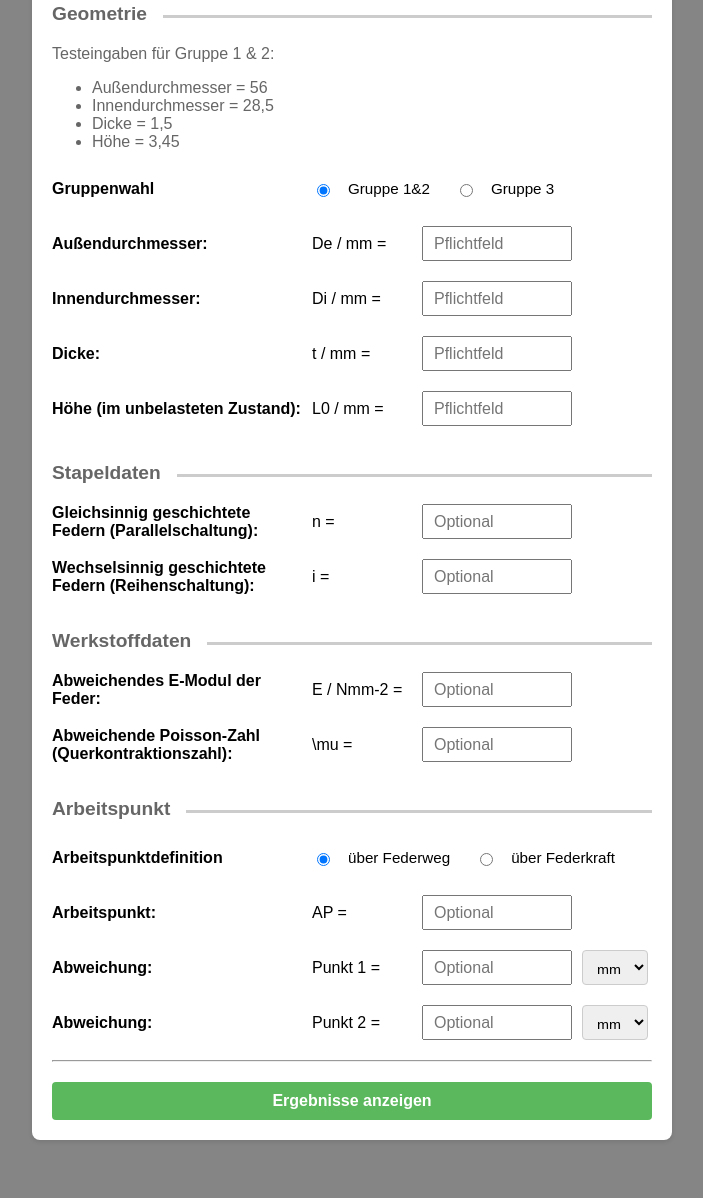
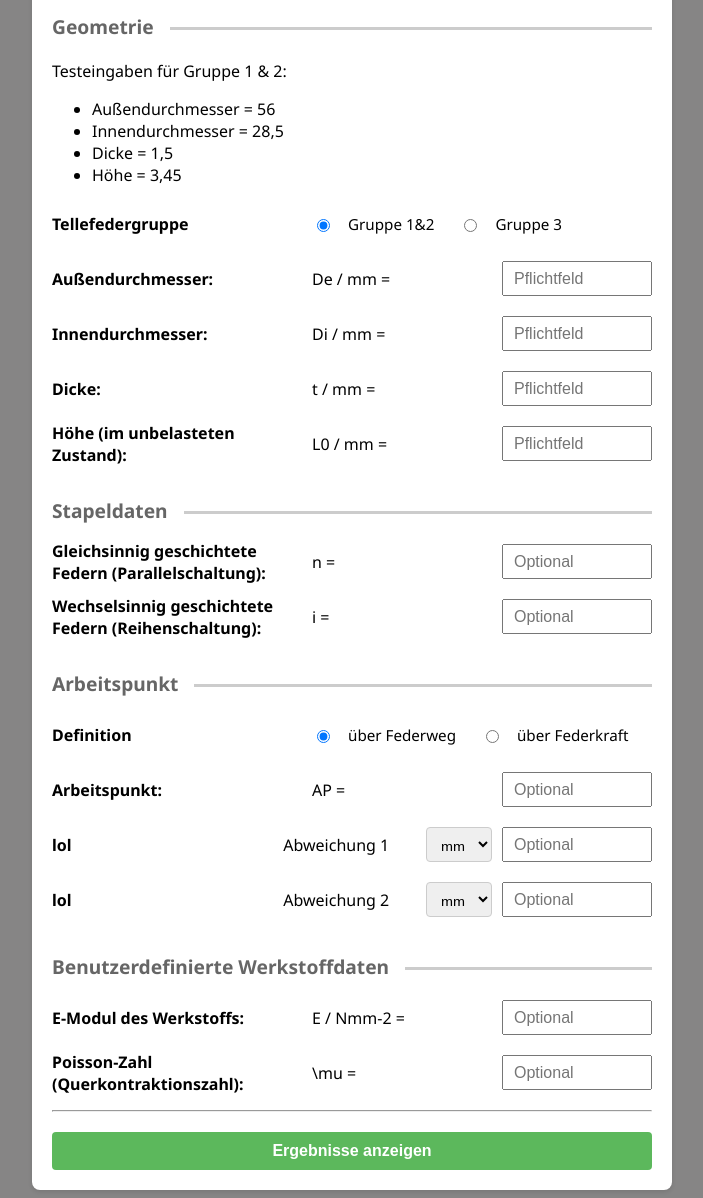
Before and after one commit to sebastianthaler/html-Tellerfeder-Rechner, a plain HTML site: page index.html in a window 1280 px wide. Shown: the part 244-1442 px from the top of the page, without its empty margins (288-991 px from the left). Before the commit the page ends 1392 px from the top, so only its background shows below. Drawn offline with nearby package versions, Linux system fonts and the light colour scheme.

Commit message:
Kleine Stil- und Layoutanpassungen

```diff
--- a/css/style.css
+++ b/css/style.css
@@ -2,7 +2,7 @@
 
 html{
     font-size: 16px; /* Bezugsgröße: Aufrufbar als 1rem, bzw so skalierbar. */
-    font-family: sans-serif; /* Sans-serif ist Arial, andere Optionen Helvetica, Fira Sans, Noto Sans, etc. */
+    font-family: 'Noto Sans', sans-serif; /* Sans-serif ist Arial, andere Optionen Helvetica, Fira Sans, Noto Sans, etc. */
 }
 
 /* Größeneinheiten:
@@ -82,7 +82,6 @@ button:hover {
 /* Standard-Stil für Beschreibungstexte. */
 .description {
     font-size: 1.0rem;
-    color: #666;
     margin-bottom: 20px;
 }
 
@@ -104,7 +103,7 @@ button:hover {
     height: 35px;
     display: flex;
     align-items: center;
-    width: 100px;
+    width: 150px;
     font-size: 1.0rem;
 }
 .input-field {
@@ -114,6 +113,7 @@ button:hover {
     flex-grow: 0;
     width: 150px;
     font-size: 1rem;
+    margin-left: auto;
 }
 .input-dropdown {
     height: 35px;
@@ -125,6 +125,7 @@ button:hover {
     flex-shrink: 0;
     width: auto;
     font-size: 0.9em;
+    margin-left: auto;
 }
 
 /* Stile für die Ausgabe. */
--- a/index.html
+++ b/index.html
@@ -1,15 +1,32 @@
 <!DOCTYPE html>
 <html>
 <head>
-    <title>Kennlinie Tellerfedern</title>
+
+    <!-- Titel wird als Bezeichnung im Tab des Browsers verwendet -->
+
+    <title>Browser Rechner: Tellerfeder</title>
+
+    <!-- Laden von Noto Sans von Google Fonts -->
+
+    <link rel="preconnect" href="https://fonts.googleapis.com">
+    <link rel="preconnect" href="https://fonts.gstatic.com" crossorigin>
+    <link href="https://fonts.googleapis.com/css2?family=Noto+Sans:ital,wght@0,100..900;1,100..900&display=swap" rel="stylesheet">
+
+    <!-- Link zu meinem CSS-Dokument -->
 
     <link rel="stylesheet" href="css/style.css">
+
+    <!-- Einbinden der Plot-Bibliothek -->
 
     <script src="https://cdn.jsdelivr.net/npm/chart.js@4.4.0"></script>
 
 </head>
 
-<body> <div id="eingabeContainer" class="container-standard">
+<body>
+
+    <!-- Tatsächliche Seitenelemente -->
+
+    <div id="eingabeContainer" class="container-standard">
         <h1>Eingaben</h1>
         <div class="description">
             Test für Git.
@@ -17,7 +34,7 @@
 
         <div class="input-group">
             <div class="input-description">Titel der Berechnung:</div>
-            <input type="text" id="eingabe_Titel" class="input-field" placeholder="Optional">
+            <input type="text" id="eingabe_Titel" class="input-field" placeholder="Optional" style="width:400px;">
         </div>
 
         <div class="line-with-text-left"><h2>Geometrie</h2></div>
@@ -33,7 +50,7 @@
         </div>
 
         <div class="input-group">
-            <div class="input-description">Gruppenwahl</div>
+            <div class="input-description">Tellefedergruppe</div>
             <div class="radio-group-container">
 
                 <input type="radio" id="radio12" name="gruppenwahl" checked>
@@ -94,24 +111,14 @@
             <input type="text" id="eingabe_stapel_i" class="input-field" placeholder="Optional">
         </div>
 
-        <div class="line-with-text-left"><h2>Werkstoffdaten</h2></div>
-
-        <div class="input-group">
-            <div class="input-description">Abweichendes E-Modul der Feder:</div>
-            <div class="input-label">E / Nmm-2 =</div>
-            <input type="text" id="eingabe_E" class="input-field" placeholder="Optional">
-        </div>
-
-        <div class="input-group">
-            <div class="input-description">Abweichende Poisson-Zahl (Querkontraktionszahl):</div>
-            <div class="input-label">\mu =</div>
-            <input type="text" id="eingabe_mu" class="input-field" placeholder="Optional">
-        </div>
+        <!-- ------------------------------------------------------------------------------------------- -->
+        <!-- ARBEITSPUNKTE -->
+        <!-- ------------------------------------------------------------------------------------------- -->
 
         <div class="line-with-text-left"><h2>Arbeitspunkt</h2></div>
 
         <div class="input-group">
-            <div class="input-description">Arbeitspunktdefinition</div>
+            <div class="input-description">Definition</div>
             <div class="radio-group-container">
 
                 <input type="radio" id="radioAuswahlFederweg" name="arbeitspunktdefinition" checked>
@@ -129,23 +136,51 @@
         </div>
 
         <div class="input-group">
-            <div class="input-description">Abweichung:</div>
-            <div class="input-label">Punkt 1 =</div>
-            <input type="text" id="eingabe_AP_Abweichung_1" class="input-field" placeholder="Optional">
+
+            <div class="input-description">lol</div>
+
+            <div class="input-label">Abweichung 1</div>
+
             <select id="einheit_AP_Abweichung_1" class="input-dropdown">
                 <option value="mm">mm</option>
                 <option value="percent">%</option>
             </select>
+
+            <input type="text" id="eingabe_AP_Abweichung_1" class="input-field" placeholder="Optional">
+
         </div>
 
         <div class="input-group">
-            <div class="input-description">Abweichung:</div>
-            <div class="input-label">Punkt 2 =</div>
-            <input type="text" id="eingabe_AP_Abweichung_2" class="input-field" placeholder="Optional">
+
+            <div class="input-description">lol</div>
+
+            <div class="input-label">Abweichung 2</div>
+
             <select id="einheit_AP_Abweichung_2" class="input-dropdown">
                 <option value="mm">mm</option>
                 <option value="percent">%</option>
             </select>
+
+            <input type="text" id="eingabe_AP_Abweichung_2" class="input-field" placeholder="Optional">
+
+        </div>
+
+        <!-- ------------------------------------------------------------------------------------------- -->
+        <!-- WERKSTOFFDATEN -->
+        <!-- ------------------------------------------------------------------------------------------- -->
+
+        <div class="line-with-text-left"><h2>Benutzerdefinierte Werkstoffdaten</h2></div>
+
+        <div class="input-group">
+            <div class="input-description">E-Modul des Werkstoffs:</div>
+            <div class="input-label">E / Nmm-2 =</div>
+            <input type="text" id="eingabe_E" class="input-field" placeholder="Optional">
+        </div>
+
+        <div class="input-group">
+            <div class="input-description">Poisson-Zahl (Querkontraktionszahl):</div>
+            <div class="input-label">\mu =</div>
+            <input type="text" id="eingabe_mu" class="input-field" placeholder="Optional">
         </div>
 
         <hr>
@@ -282,6 +317,8 @@
         <button id="neueBerechnungButton">Neue Berechnung</button>
     </div>
 
+    <!-- Link zu meinem Java-Script-Dokument -->
+
     <script src="js/main.js" defer></script>
 
 </body>
```
